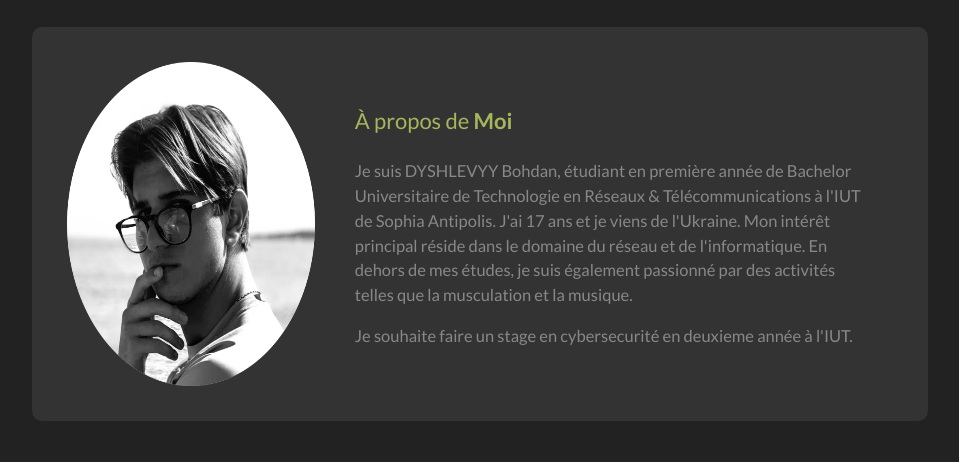
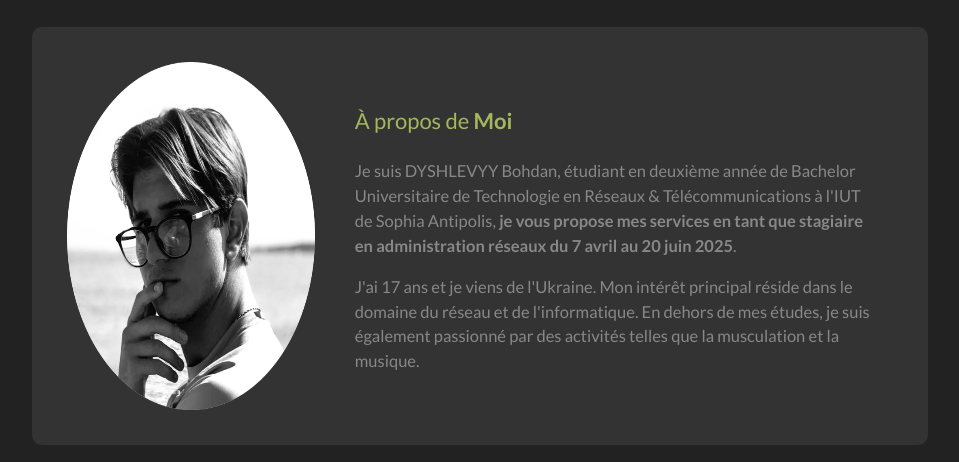
Before and after one commit to nokkster/bdyshlevyy.com, a plain HTML site: page index.html in a window 1280 px wide. Shown: the part 157-619 px from the top of the page, without its empty margins (160-1119 px from the left). Drawn offline with Linux system fonts and the light colour scheme.

Commit message:
Update index.html

```diff
--- a/index.html
+++ b/index.html
@@ -34,10 +34,11 @@
         <div class="info">
             <div class="info-item">
                 <img src="moi.png" alt="Moi" class="pfp">
-                <div class="info-text">
+               <div class="info-text">
                     <div class="titre"> <p>À propos de <strong>Moi</strong></p>  </div>
-                    <p>Je suis DYSHLEVYY Bohdan, étudiant en première année de Bachelor Universitaire de Technologie en Réseaux & Télécommunications à l'IUT de Sophia Antipolis. J'ai 17 ans et je viens de l'Ukraine. Mon intérêt principal réside dans le domaine du réseau et de l'informatique. En dehors de mes études, je suis également passionné par des activités telles que la musculation et la musique.</p>
-                    <p>Je souhaite faire un stage en cybersecurité en deuxieme année  à l'IUT.</p>
+                    <p>Je suis DYSHLEVYY Bohdan, étudiant en deuxième année de Bachelor Universitaire de Technologie en Réseaux & Télécommunications à l'IUT de Sophia Antipolis,<strong> je vous propose mes services en tant que stagiaire en administration réseaux du 7 avril au 20 juin 2025</strong>.</p>
+                    <p> J'ai 17 ans et je viens de l'Ukraine. Mon intérêt principal réside dans le domaine du réseau et de l'informatique. En dehors de mes études, je suis également passionné par des activités telles que la musculation et la musique.</p>
+
                 </div>
             </div>
         </div>
```
